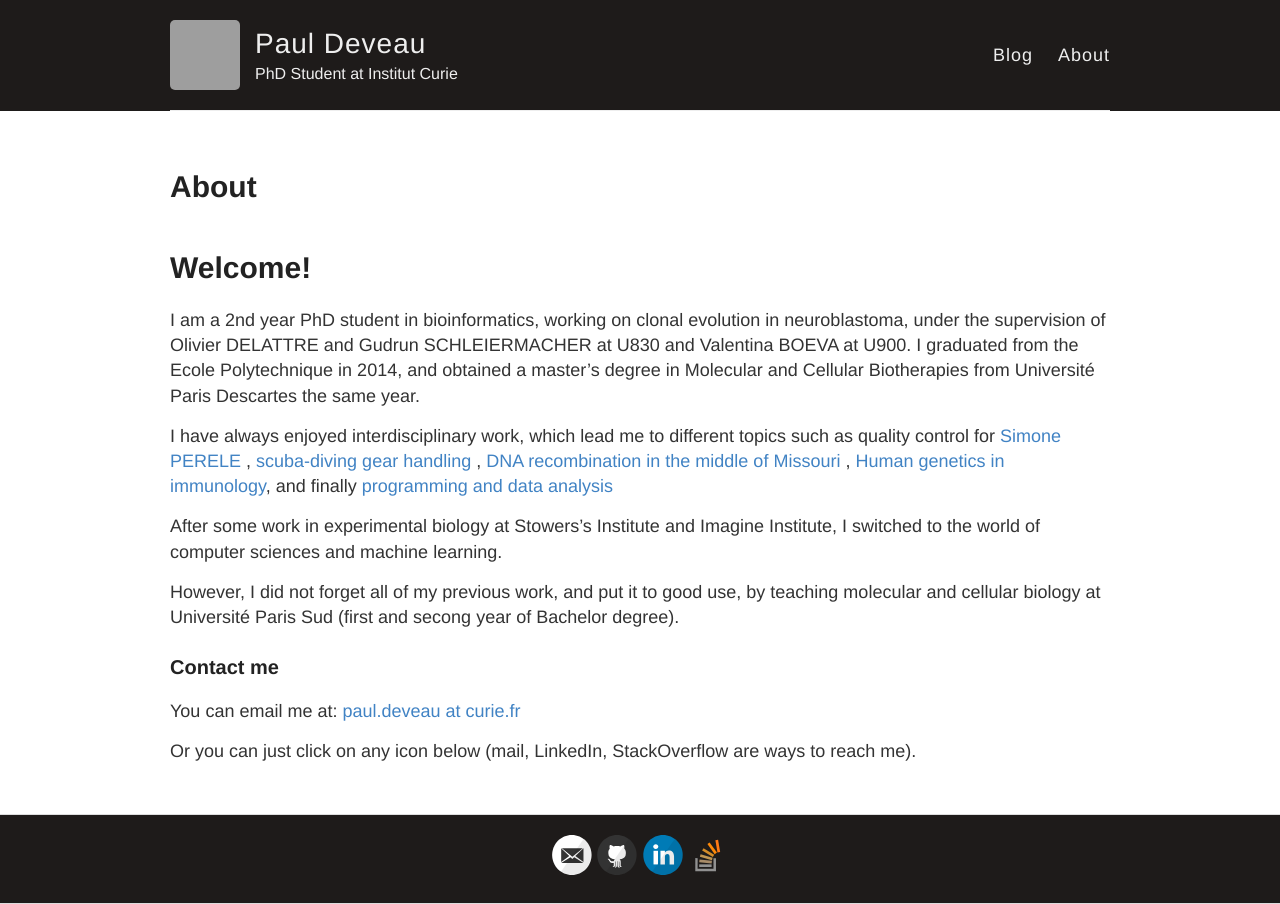
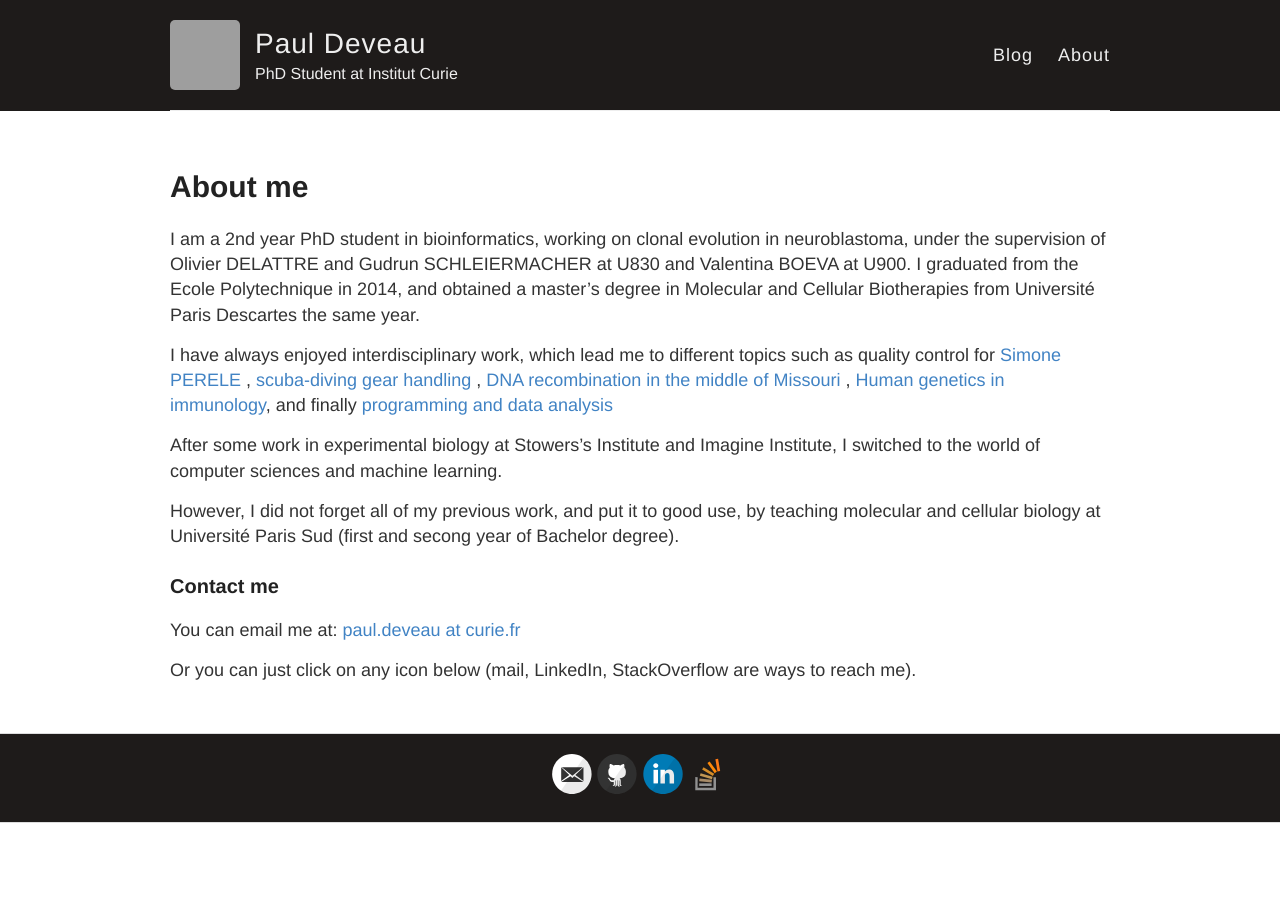
Before and after one commit to DeveauP/DeveauP.github.io, a Jekyll site: the page built from blog/about.md, in a window 1280 px wide. Built offline with Jekyll 4.4.1, drawn with Linux system fonts in a browser that asks for light colours; grey boxes are pictures that could not be loaded.

Commit message:
Changed about permalink

```diff
--- a/blog/about.md
+++ b/blog/about.md
@@ -1,10 +1,9 @@
 ---
 layout: page
-title: About
-permalink: /about/
+title: About me
+permalink: /blog/about/
 ---
 
-# Welcome!
 
 I am a 2nd year PhD student in bioinformatics, working on clonal evolution in neuroblastoma, under the supervision of Olivier DELATTRE and Gudrun SCHLEIERMACHER at U830 and Valentina BOEVA at U900.
 I graduated from the Ecole Polytechnique in 2014, and obtained a master's degree in Molecular and Cellular Biotherapies from Université Paris Descartes the same year.
@@ -19,6 +18,7 @@
 However, I did not forget all of my previous work, and put it to good use, by teaching molecular and cellular biology at Université Paris Sud (first and secong year of Bachelor degree).
 
 ### Contact me
+
 You can email me at:
 [paul.deveau at curie.fr](mailto:paul.deveau@curie.fr)
 
```
